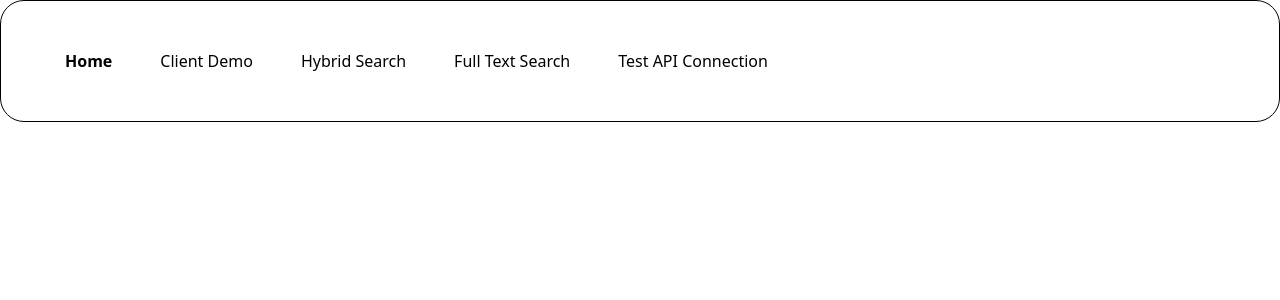
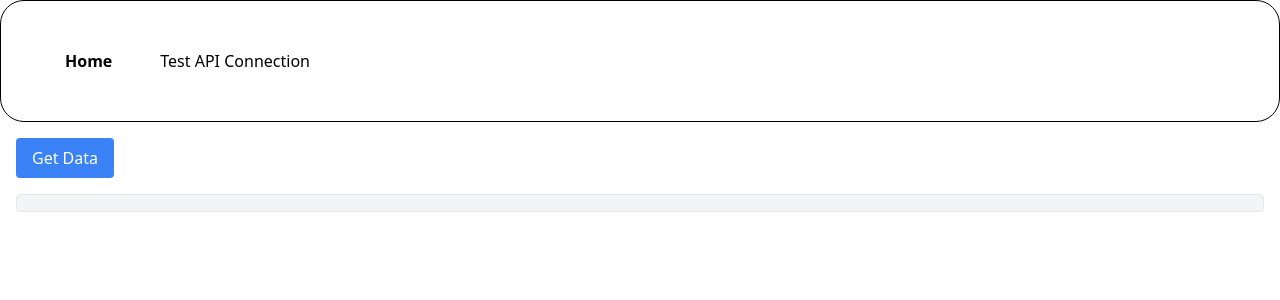
Before and after one commit to severalpens/esdemo, a React (Vite) app: page /testAPIConnection in a window 1280 px wide. Shown: the top 300 px of the page. Built offline with nearby package versions, Linux system fonts and the light colour scheme; no server answers; what @aws-amplify/ui-react would draw is missing.

Commit message:
refactor: hide navigation links and update TestAPIConnection to fetch data on button click

```diff
--- a/src/components/Home.tsx
+++ b/src/components/Home.tsx
@@ -9,7 +9,7 @@ function Home() {
             <h1 className="text-4xl font-bold text-center sm:text-left">Elasticsearch Research</h1>
             <p className="text-center sm:text-left"></p>
           </div>
-          <div>
+          <div hidden>
             <h2 className="text-2xl font-bold mb-4">Routes</h2>
             <ol className="list-inside list-decimal text-sm text-center sm:text-left font-[family-name:var(--font-geist-mono)]">
             <li className="mb-2">
--- a/src/components/Navbar.tsx
+++ b/src/components/Navbar.tsx
@@ -18,17 +18,17 @@ function Navbar() {
               Home
             </NavLink>
           </div>
-          <div className="p-6">
+          <div className="p-6" hidden>
             <NavLink className="" to="/searchClientDemo">
               Client Demo
             </NavLink>
           </div>
-          <div className="p-6">
+          <div className="p-6" hidden>
             <NavLink className="" to="/searchHybrid">
               Hybrid Search
             </NavLink>
           </div>
-          <div className="p-6">
+          <div className="p-6" hidden>
             <NavLink className="" to="/searchFullText">
               Full Text Search
             </NavLink>
--- a/src/components/testAPIConnection/TestAPIConnection.tsx
+++ b/src/components/testAPIConnection/TestAPIConnection.tsx
@@ -1,20 +1,32 @@
 import { useState, useEffect } from 'react';
-const uri = process.env.NEXT_PUBLIC_API_URL || "https://esdemoapi.azurewebsites.net";
+const uri = import.meta.env.NEXT_PUBLIC_API_URL || "http://localhost:5000";
 
 function TestAPIConnection() {
     const [data, setData] = useState('');
 
-    useEffect(() => {
-        const getData = async () => {
-            const raw = await fetch(`${uri}/search`);
-            const text = await raw.text();
-            setData(text);
-        };
+    const getData = async () => {
+        const raw = await fetch(`${uri}/search`);
+        const text = await raw.text();
+        setData(text);
+    };
 
-        getData();
-    });
+    // useEffect(() => {
+    //     getData();
+    // }, []);
 
-    return <div>{data}</div>;
+    return (
+        <div className="p-4">
+            <button
+                onClick={getData}
+                className="bg-blue-500 text-white px-4 py-2 rounded hover:bg-blue-700"
+            >
+                Get Data
+            </button>
+            <div className="mt-4 p-2 border rounded bg-gray-100">
+                {data}
+            </div>
+        </div>
+    );
 }
 
 export default TestAPIConnection;
```
